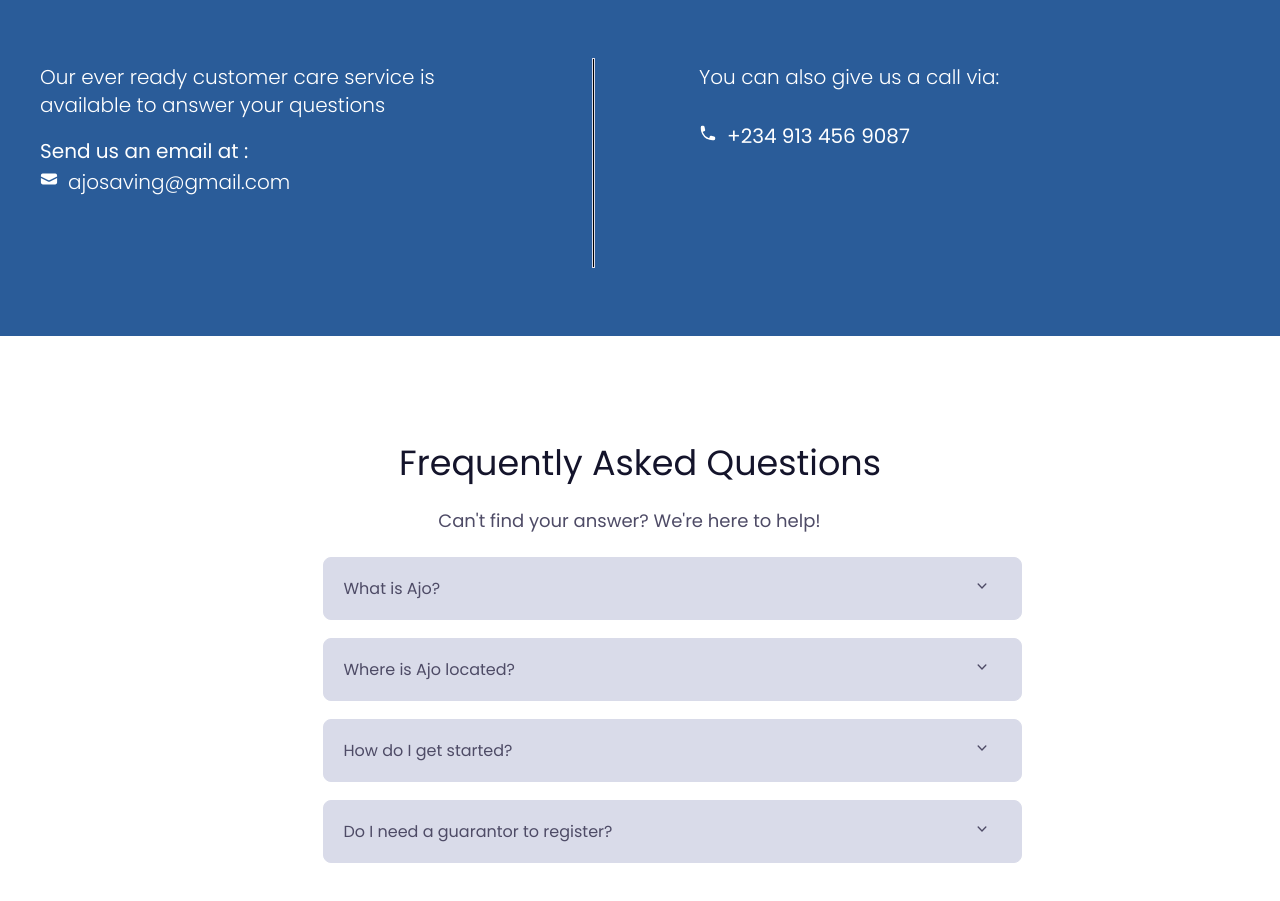
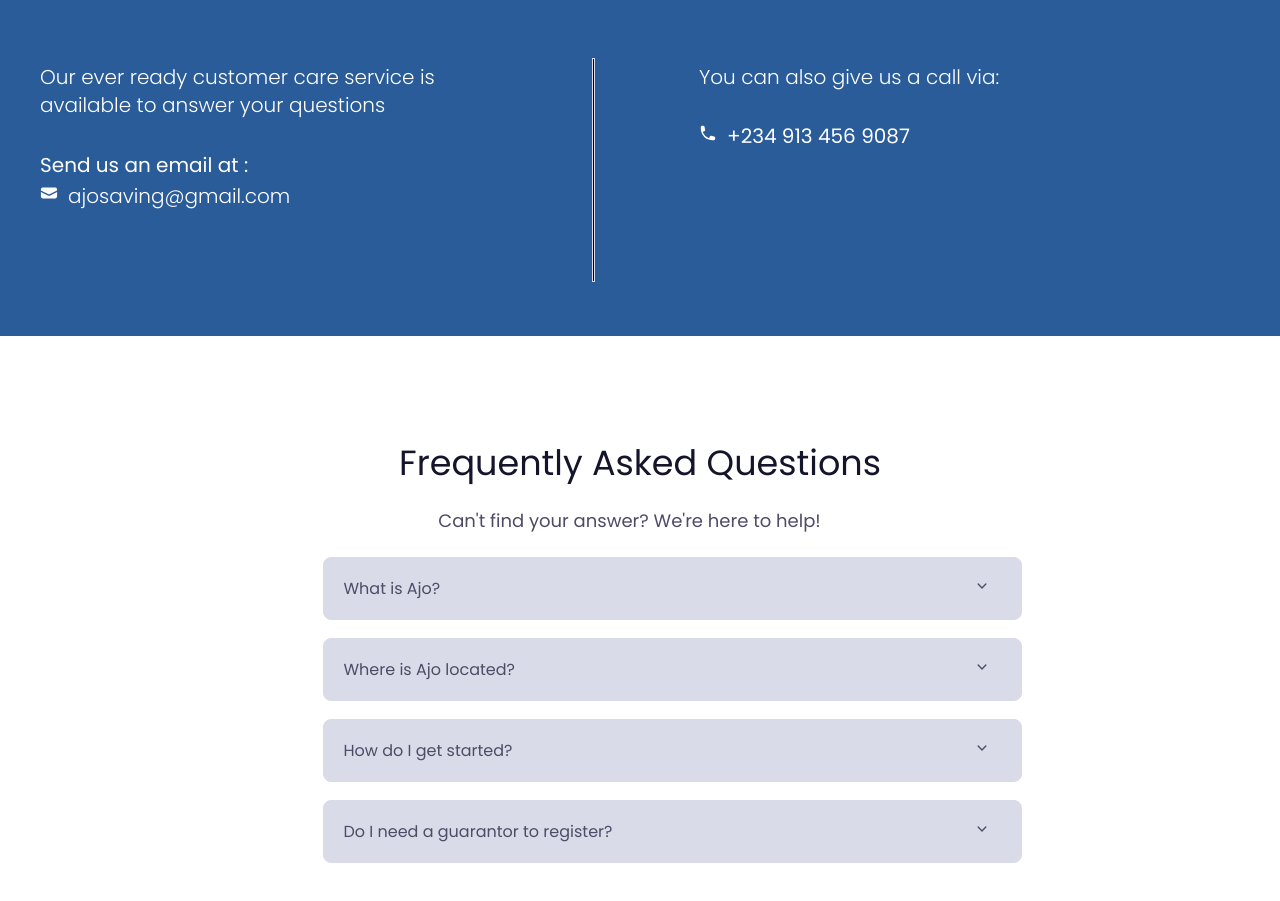
Before and after one commit to eunicegigijacob/ajo-personal-, a React (Vite) app in the folder Frontend/: page / in a window 1280 px wide. Shown: the part 2800-3701 px from the top of the page. Built offline with nearby package versions, Linux system fonts and the light colour scheme; the HTML template or start-up script is replaced by a standard one.

Commit message:
edit styling

```diff
--- a/Frontend/src/styles/Contact.module.css
+++ b/Frontend/src/styles/Contact.module.css
@@ -85,7 +85,7 @@
 }
 
 .lowerText {
-    margin-top: 16px;
+    margin-top: 30px;
     font-family: 'Poppins';
     font-style: normal;
     font-weight: 400;
@@ -104,3 +104,5 @@
     line-height: 120%;
     text-align: left;
 }
+
+@media screen and (max-widith: 1100px) {}
```
